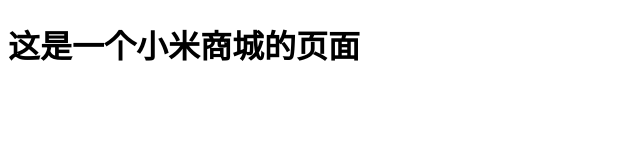
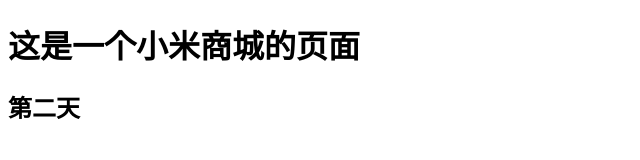
Before and after one commit to Erdong3ye/xiaomimall, a plain HTML site: page index.html in a window 1280 px wide. Shown: the whole page, without its empty margins (0-640 px from the left). Drawn offline with Linux system fonts and the light colour scheme.

Commit message:
第二天

```diff
--- a/index.html
+++ b/index.html
@@ -8,5 +8,6 @@
 </head>
 <body>
     <h1>这是一个小米商城的页面</h1>
+    <h2>第二天</h2>
 </body>
 </html>
```
